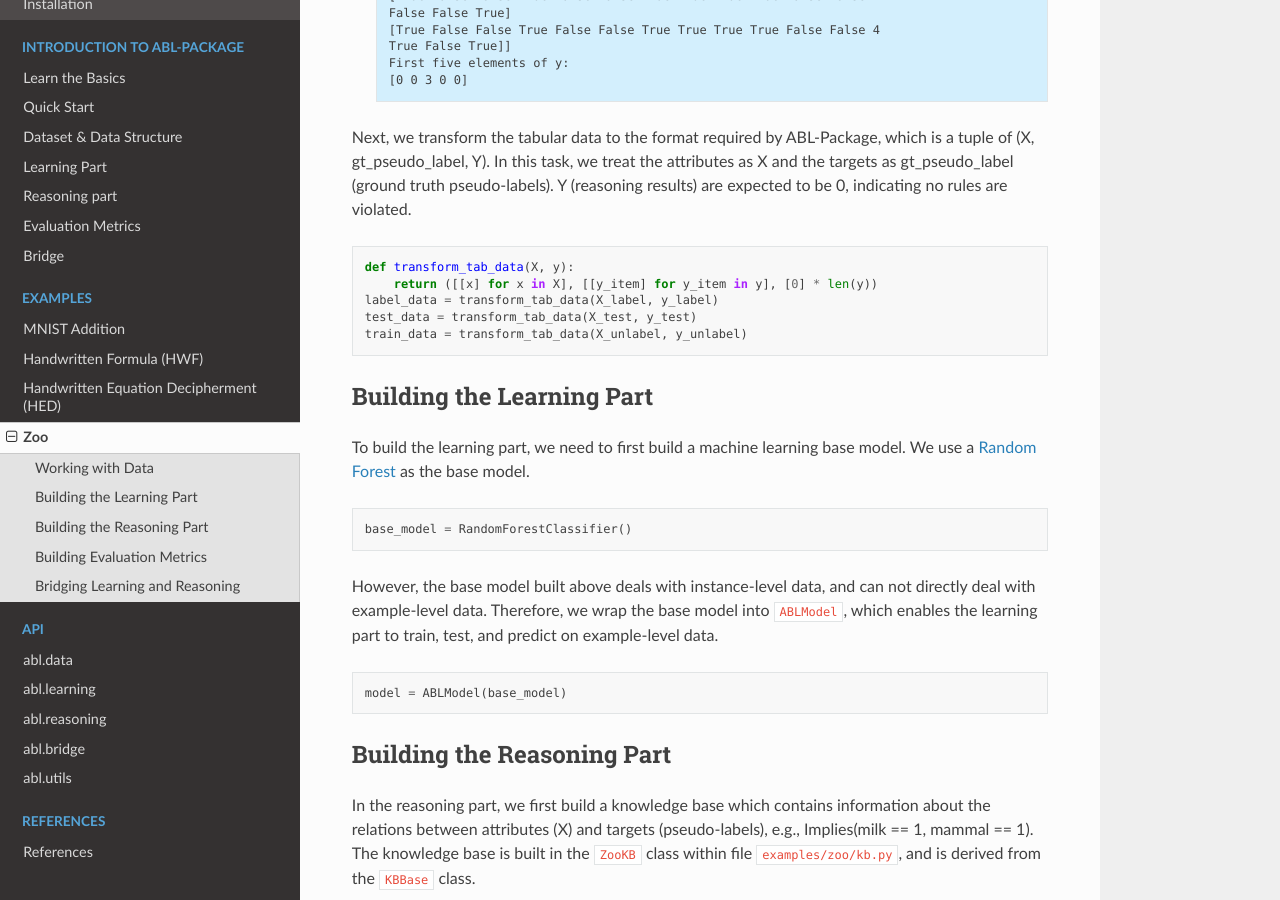
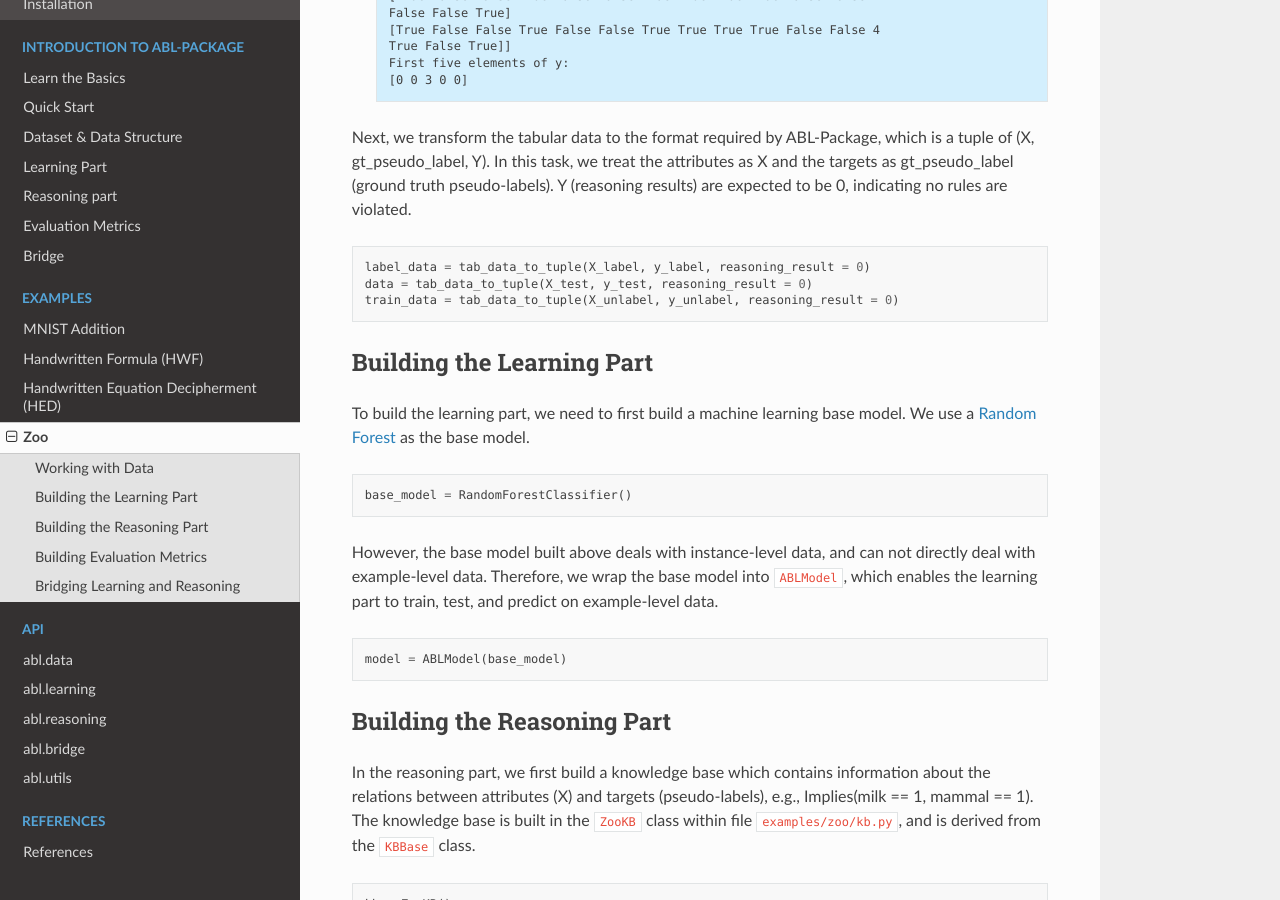
Before and after one commit to AbductiveLearning/ABLkit, a Sphinx documentation site: the page built from docs/Examples/Zoo.rst, in a window 1280 px wide and 900 px high, scrolled down 1365 px. Built offline with Sphinx 7.4.7 and the Read the Docs theme 2.0.0, drawn with Linux system fonts in a browser that asks for light colours.

Commit message:
[DOC] update zoo docs

```diff
--- a/docs/Examples/Zoo.rst
+++ b/docs/Examples/Zoo.rst
@@ -32,7 +32,7 @@ further update the learning model.
     from abl.data.evaluation import ReasoningMetric, SymbolAccuracy
     from abl.learning import ABLModel
     from abl.reasoning import Reasoner
-    from abl.utils import ABLLogger, confidence_dist, print_log
+    from abl.utils import ABLLogger, confidence_dist, print_log, tab_data_to_tuple
 
     from get_dataset import load_and_preprocess_dataset, split_dataset
     from kb import ZooKB
@@ -91,11 +91,9 @@ indicating no rules are violated.
 
 .. code:: ipython3
 
-    def transform_tab_data(X, y):
-        return ([[x] for x in X], [[y_item] for y_item in y], [0] * len(y))
-    label_data = transform_tab_data(X_label, y_label)
-    test_data = transform_tab_data(X_test, y_test)
-    train_data = transform_tab_data(X_unlabel, y_unlabel)
+    label_data = tab_data_to_tuple(X_label, y_label, reasoning_result = 0)
+    data = tab_data_to_tuple(X_test, y_test, reasoning_result = 0)
+    train_data = tab_data_to_tuple(X_unlabel, y_unlabel, reasoning_result = 0)
 
 Building the Learning Part
 --------------------------
```
